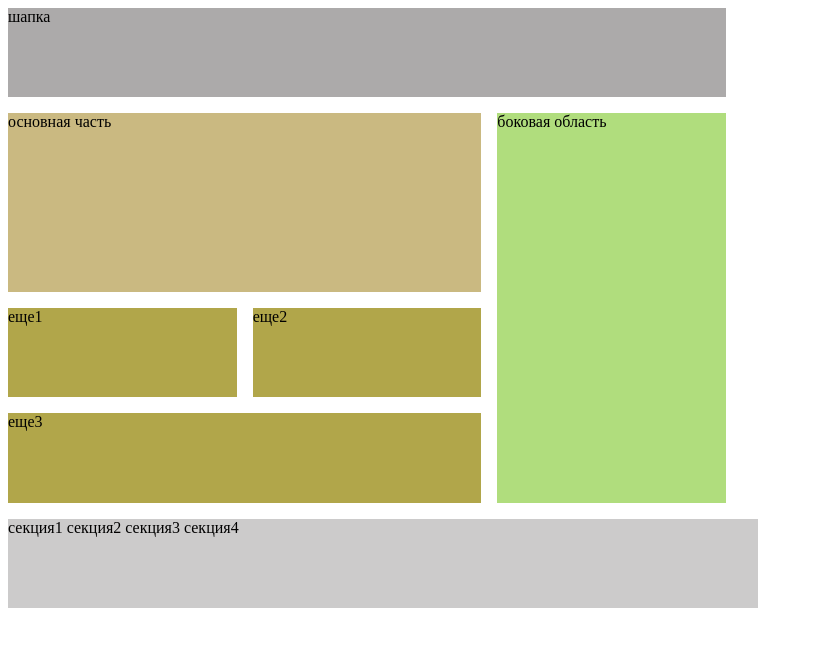
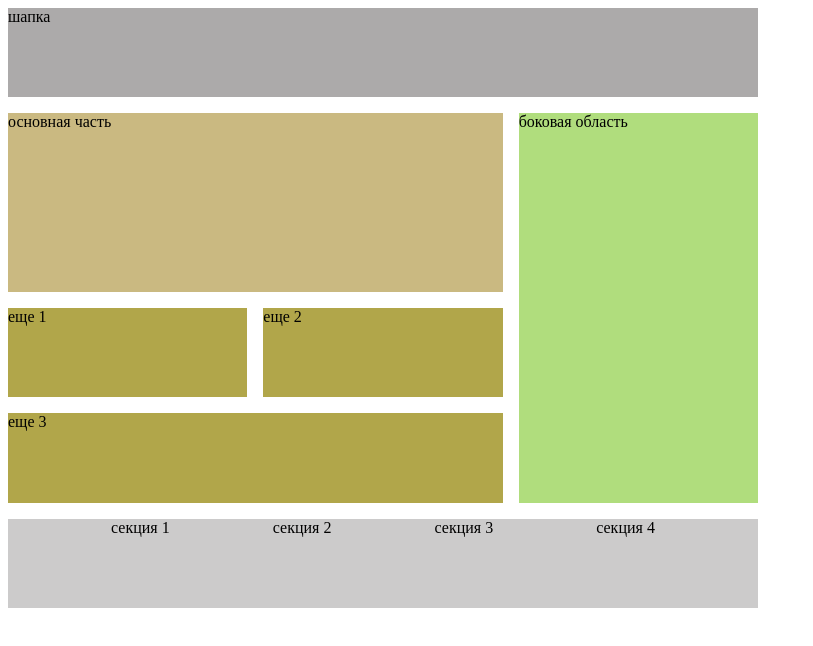
Before and after one commit to arunaborisovad15/week6, a plain HTML site: page figma/index.html in a window 1280 px wide. Shown: the whole page, without its empty margins (0-813 px from the left). Drawn offline with Linux system fonts and the light colour scheme; files whose address does not match are found by name.

Commit message:
Add files via upload

```diff
--- a/figma/index.html
+++ b/figma/index.html
@@ -3,7 +3,7 @@
 <head>
     <meta charset="UTF-8">
     <meta name="viewport" content="width=device-width, initial-scale=1.0">
-    <link rel="stylesheet" href="C:\Users\Aruna\OneDrive\Рабочий стол\works\week6\style.css">
+    <link rel="stylesheet" href="style.css">
     <title>Grid</title>
 </head>
 <body>
@@ -11,10 +11,15 @@
         <header class="header">шапка</header>
         <aside class="sidebar">боковая область</aside>
         <div class="osnova">основная часть</div>
-        <div class="content1">еще1</div>
-        <div class="content2">еще2</div>
-        <div class="content3">еще3</div>
-        <footer class="footer">секция1 секция2 секция3 секция4</footer>
+        <div class="content1">еще 1</div>
+        <div class="content2">еще 2</div>
+        <div class="content3">еще 3</div>
+        <footer class="footer">
+            <div class="s1">секция 1</div>
+            <div class="s2">секция 2</div>
+            <div class="s3">секция 3</div>
+            <div class="s4">секция 4</div>
+        </footer>
     </div>
 </body>
 </html>
--- a/figma/style.css
+++ b/figma/style.css
@@ -41,7 +41,9 @@
     background-color: rgb(177, 166, 74);
 }
 .footer {
+    display: flex;
+    justify-content: space-evenly;
     grid-row: 5/6;
-    grid-column: 1/6;
+    grid-column: 1/4;
     background-color: rgb(204, 203, 203);
 }
```
